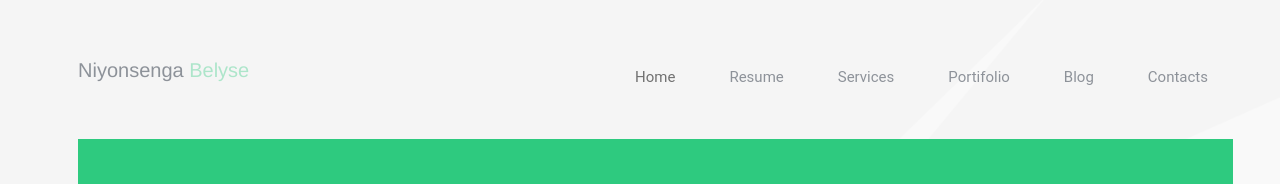
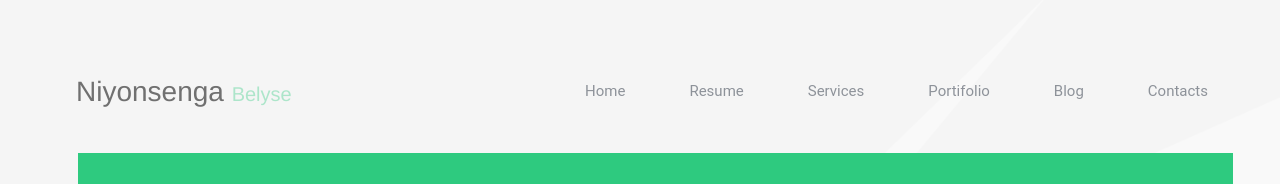
Before and after one commit to Niyobelyse/portfolio, a plain HTML site: page index.html in a window 1280 px wide. Shown: the top 184 px of the page. Drawn offline with nearby package versions, Linux system fonts and the light colour scheme; files whose address does not match are found by name.

Commit message:
correctednav

```diff
--- a/index.css
+++ b/index.css
@@ -1,8 +1,10 @@
 body {
 position: relative;
 font-family: roboto,Helvetica,sans-serif;
-color: #424242;
+color: hsl(0, 0%, 26%);
 margin: 0;
+padding: 0;
+box-sizing: border-box;
 background-image: url('/main.png');
 height: 100%;
 width: 95%;
@@ -18,6 +20,9 @@ background-attachment: fixed;
 background-position: center center;
 background-repeat: no-repeat;
 }
+.navbar{
+    margin-top: 30px;
+}
 .navbar span{
 color: #49515d;
 font-size: 20px;
@@ -30,7 +35,7 @@ opacity: .6;
 }
 
 .navbar .brand{
-margin-left: 78px;
+margin-left: 60px;
 
 
 }
@@ -48,13 +53,11 @@ text-decoration: none;
 .navbar-nav li a, .navbar-nav li a:hover {
 display: block;
 position: relative;
-padding: 8px 0;
-margin: 0 20px;
-text-align: center;
+margin-left: 60px;
 color: #49515d;
 font-size: 15px;
 line-height: 1;
-font-weight: 400;
+font-weight: 400px;
 position: relative;
 text-decoration: none;
 outline: none;
@@ -63,13 +66,13 @@ opacity: .6;
 margin-left: 38px;
 }
 
-@media only screen and (max-width: 991px){
+/* @media only screen and (max-width: 991px){
 .navbar-nav li a, .navbar-nav li a:hover {
-color: #fff;
+
 padding: 15px 10px;
 margin: 0;
 display: flex;
-}}
+}} */
 .navbar-nav{
     margin-right: 100px;
 
@@ -216,7 +219,7 @@ margin-top: 280px;
 margin-left: 5rem;
 }
 
-#all{
+#container{
 display: inline-flex;
 width: 100%;
 
--- a/index.html
+++ b/index.html
@@ -5,36 +5,41 @@
   <meta charset="utf-8">
   <meta name="viewport" content="width=device-width, initial-scale=1">
   <link href="https://cdn.jsdelivr.net/npm/bootstrap@5.2.3/dist/css/bootstrap.min.css" rel="stylesheet">
-  <script src="https://cdn.jsdelivr.net/npm/bootstrap@5.2.3/dist/js/bootstrap.bundle.min.js"></script>
   <link rel="stylesheet" href="index.css">
+  <link href='https://unpkg.com/boxicons@2.1.4/css/boxicons.min.css' rel='stylesheet'>
   <link rel="stylesheet" href="https://cdnjs.cloudflare.com/ajax/libs/font-awesome/4.7.0/css/font-awesome.min.css">
 </head>
 <body>
+  <nav class="navbar navbar-expand-md">
+    <span class="brand"><a href="" class="navbar-brand fs-3 ms-3">Niyonsenga <span class="coloredbrand">Belyse</span> </a></span>
+    <button class="navbar-toggler" type="button" data-bs-toggle="collapse" data-bs-target="#btn ">
+        <i class='bx bx-menu'></i>
+    </button>
+    <div class=" collapse navbar-collapse" id="btn">
+        <ul class="navbar-nav  me-0 ms-auto" >
+            <li class=" nav-item">
+                <a href="#" class="nav-link mx-5 me-0">Home</a>
+            </li>
+            <li class=" nav-item">
+                <a href="#" class="nav-link mx-5 me-0">Resume</a>
+            </li>
+            <li class=" nav-item">
+                <a href="#" class="nav-link mx-5 me-0">Services</a>
+            </li>
+            <li class=" nav-item">
+                <a href="#" class="nav-link mx-5 me-0">Portifolio</a>
+            </li>
+            <li class=" nav-item">
+                <a href="#" class="nav-link mx-5 me-0">Blog</a>
+            </li>
+            <li class=" nav-item">
+              <a href="#" class="nav-link mx-5 me-0">Contacts</a>
+          </li>
+        </ul>
+    </div>
+</nav>
 
-<nav class="navbar navbar-expand-sm">
-    <span class="brand">Niyonsenga <span class="coloredbrand">Belyse</span></span>
-  <ul class="navbar-nav ms-auto me-0 mt-3">
-    <li class="nav-item">
-      <a class="nav-link active" href="#">Home</a>
-    </li>
-    <li class="nav-item">
-      <a class="nav-link" href="#">Resume</a>
-    </li>
-    <li class="nav-item">
-      <a class="nav-link" href="#">Services</a>
-    </li>
-    <li class="nav-item">
-        <a class="nav-link" href="#">Portifolio</a>
-    </li>
-    <li class="nav-item">
-        <a class="nav-link" href="#">Blog</a>
-    </li>
-    <li class="nav-item">
-        <a class="nav-link" href="#">Contacts</a>
-    </li>
 
-  </ul>
-</nav>
 <div id="box-container">
   <div id="box-1">
     <div class="image"><img src="./images/belyse.jpg" alt="photo"></div>
@@ -49,7 +54,7 @@
 </div>
   </div>
 
-  <div id="all">
+  <div id="container">
   <div class="about">
   <h4>About <span style="color: #2eca7f;">Me</span></h4>
   <div class="par">
@@ -76,6 +81,6 @@
 </div>
 
 
-
+<script src="https://cdn.jsdelivr.net/npm/bootstrap@5.2.3/dist/js/bootstrap.bundle.min.js"></script>
 </body>
 </html>
```
Also changed, not shown: test.html (+13 -0 lines), test1.html (added, +49 -0 lines).
